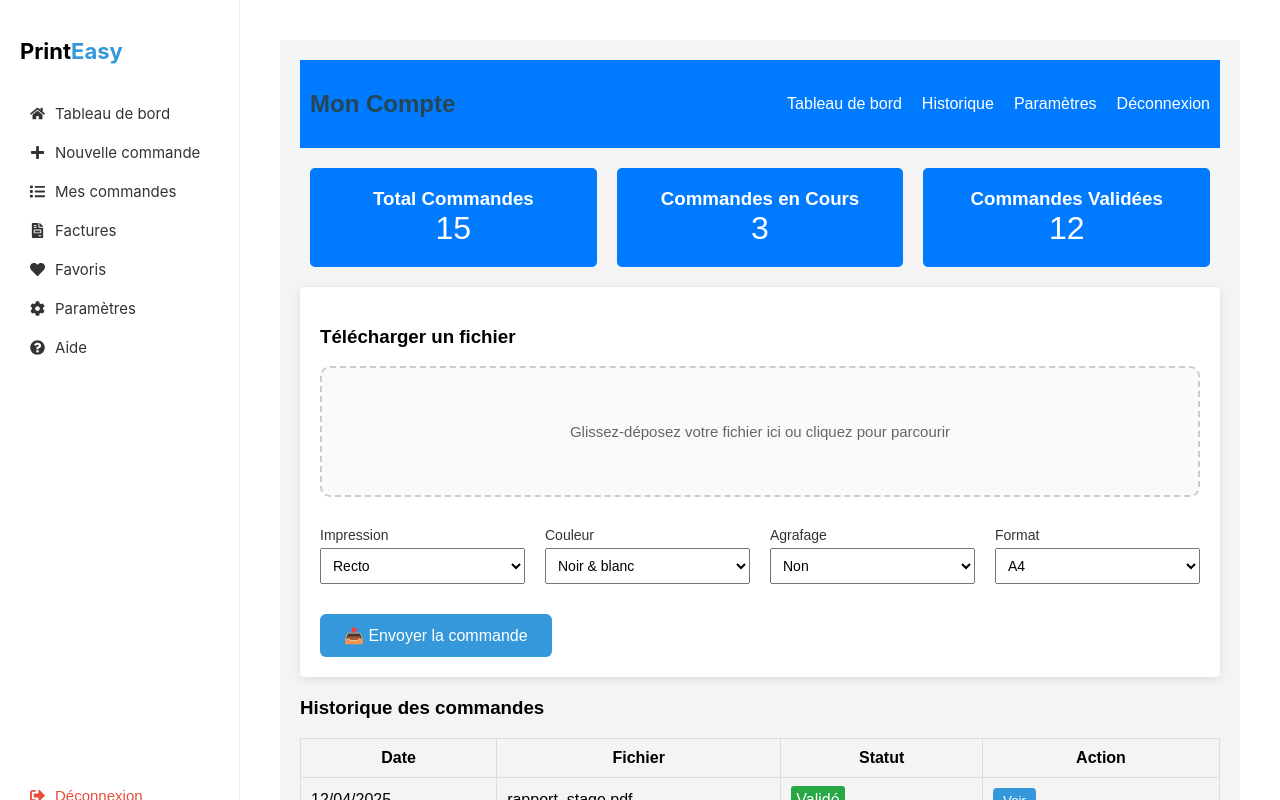
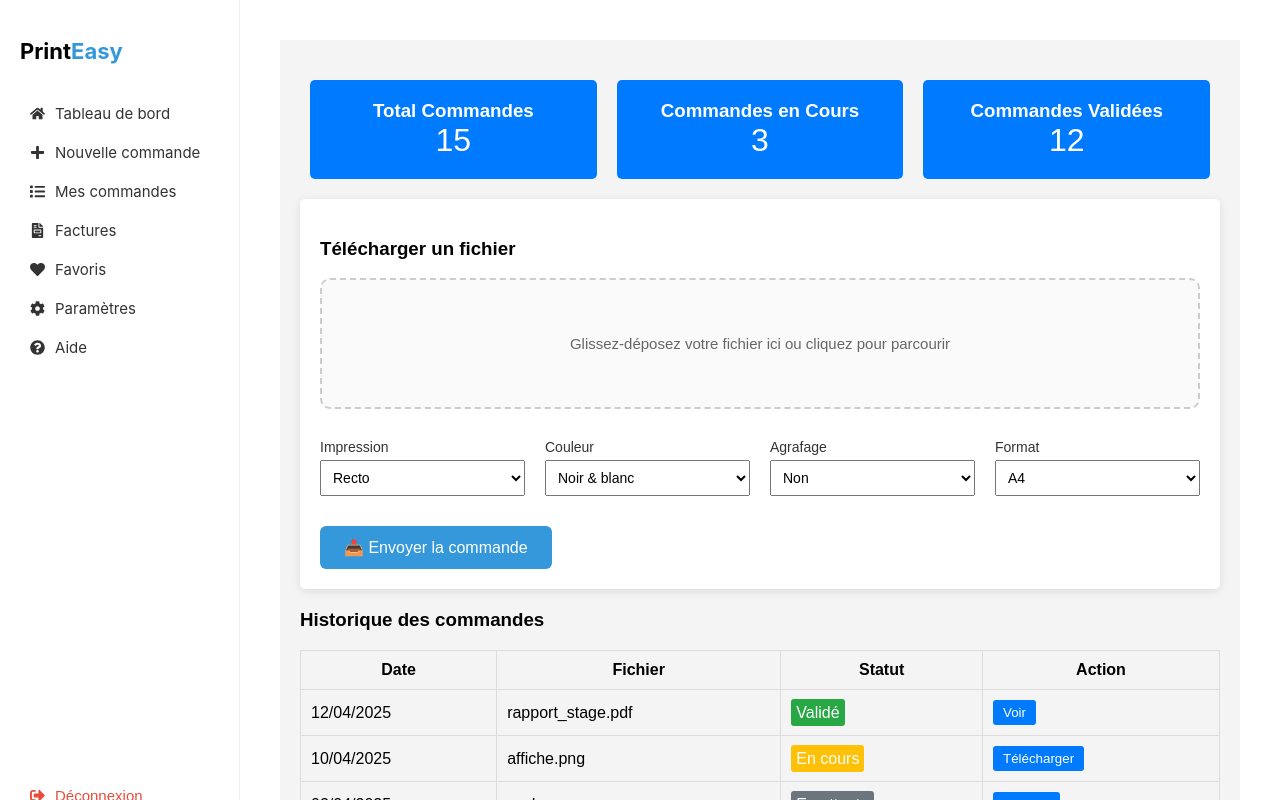
Before and after one commit to PaolaJeanne/dashboard, a React (Create React App) app: page / in a window 1280 px wide. Shown: the top 800 px of the page. Built offline with nearby package versions, Linux system fonts and the light colour scheme.

Commit message:
dashboard

```diff
--- a/src/pages/Dashboard.js
+++ b/src/pages/Dashboard.js
@@ -5,7 +5,7 @@ const Dashboard = () => {
   const [fileName, setFileName] = useState('');
   const [loading, setLoading] = useState(false);
 
-  // Exemple de statistiques
+  // Statistiques exemple
   const stats = {
     totalCommands: 15,
     pendingCommands: 3,
@@ -38,18 +38,6 @@ const Dashboard = () => {
 
   return (
     <div className="dashboard">
-      <header className="dashboard-header">
-        <h2>Mon Compte</h2>
-        <nav>
-          <ul>
-            <li>Tableau de bord</li>
-            <li>Historique</li>
-            <li>Paramètres</li>
-            <li>Déconnexion</li>
-          </ul>
-        </nav>
-      </header>
-
       <div className="stats-section">
         <div className="stat-card">
           <h3>Total Commandes</h3>
--- a/src/styles/Dashboard.css
+++ b/src/styles/Dashboard.css
@@ -4,19 +4,29 @@
     background-color: #f4f4f4;
   }
 
-  .dashboard-header {
-    background-color: #007bff;
-    color: white;
-    padding: 10px;
+  .stats-section {
     display: flex;
-    justify-content: space-between;
-    align-items: center;
+    justify-content: space-around;
+    margin-top: 20px;
   }
 
-  .dashboard-header nav ul {
-    list-style: none;
-    display: flex;
-    gap: 20px;
+  .stat-card {
+    background: #007bff;
+    color: white;
+    padding: 20px;
+    border-radius: 5px;
+    flex: 1;
+    margin: 0 10px;
+    text-align: center;
+  }
+
+  .stat-card h3 {
+    margin: 0;
+  }
+
+  .stat-card p {
+    font-size: 2em;
+    margin: 0;
   }
 
   .upload-section {
@@ -83,27 +93,11 @@
     color: white;
   }
 
-  .stats-section {
-    display: flex;
-    justify-content: space-around;
-    margin-top: 20px;
+  .small-btn {
+    background-color: #007bff;
+    color: white;
+    border: none;
+    padding: 5px 10px;
+    border-radius: 3px;
+    cursor: pointer;
   }
-
-  .stat-card {
-    background: #007bff;
-    color: white;
-    padding: 20px;
-    border-radius: 5px;
-    flex: 1;
-    margin: 0 10px;
-    text-align: center;
-  }
-
-  .stat-card h3 {
-    margin: 0;
-  }
-
-  .stat-card p {
-    font-size: 2em;
-    margin: 0;
-  }
```
